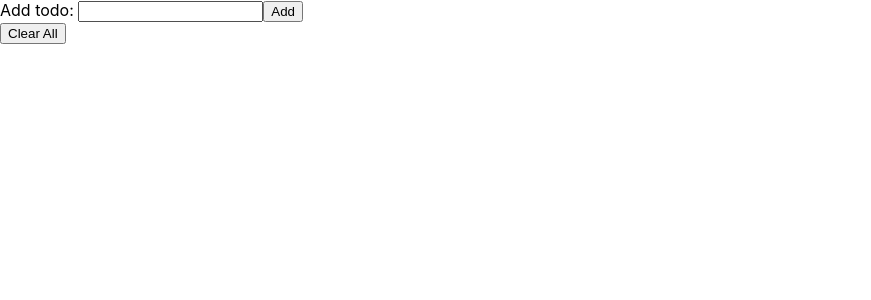
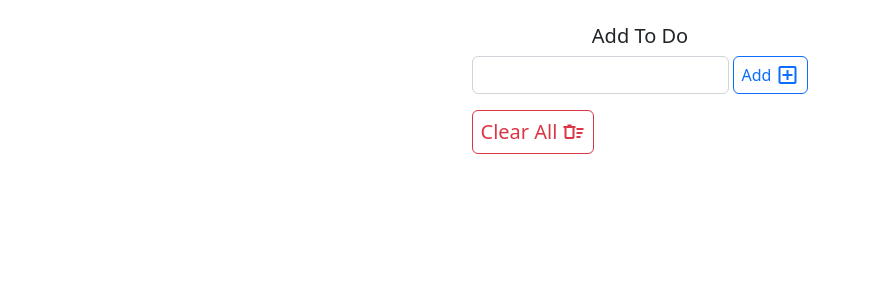
Before and after one commit to reactjs-aug22-class/react_todo, a React (Create React App) app: page / in a window 1280 px wide. Shown: the top 300 px of the page, without its empty margins (0-871 px from the left). Built offline with nearby package versions, Linux system fonts and the light colour scheme.

Commit message:
add styles

```diff
--- a/package.json
+++ b/package.json
@@ -6,7 +6,9 @@
     "@testing-library/jest-dom": "^5.16.5",
     "@testing-library/react": "^13.4.0",
     "@testing-library/user-event": "^13.5.0",
+    "bootstrap": "^5.2.2",
     "react": "^18.2.0",
+    "react-bootstrap": "^2.5.0",
     "react-dom": "^18.2.0",
     "react-scripts": "5.0.1",
     "uuid": "^9.0.0",
--- a/public/index.html
+++ b/public/index.html
@@ -1,14 +1,12 @@
 <!DOCTYPE html>
 <html lang="en">
+
 <head>
   <meta charset="utf-8" />
   <link rel="icon" href="%PUBLIC_URL%/favicon.ico" />
   <meta name="viewport" content="width=device-width, initial-scale=1" />
   <meta name="theme-color" content="#000000" />
-    <meta
-      name="description"
-      content="Web site created using create-react-app"
-    />
+  <meta name="description" content="Web site created using create-react-app" />
   <link rel="apple-touch-icon" href="%PUBLIC_URL%/logo192.png" />
   <!--
       manifest.json provides metadata used when your web app is installed on a
@@ -24,8 +22,11 @@
       work correctly both with client-side routing and a non-root public URL.
       Learn how to configure a non-root public URL by running `npm run build`.
     -->
+  <link rel="stylesheet"
+    href="https://fonts.googleapis.com/css2?family=Material+Symbols+Outlined:opsz,wght,FILL,GRAD@20..48,100..700,0..1,-50..200" />
   <title>React App</title>
 </head>
+
 <body>
   <noscript>You need to enable JavaScript to run this app.</noscript>
   <div id="root"></div>
@@ -40,4 +41,5 @@
       To create a production bundle, use `npm run build` or `yarn build`.
     -->
 </body>
+
 </html>
--- a/src/App.css
+++ b/src/App.css
@@ -36,3 +36,7 @@
     transform: rotate(360deg);
   }
 }
+
+.btn {
+  padding: 2px;
+}
--- a/src/App.js
+++ b/src/App.js
@@ -1,7 +1,12 @@
+import 'bootstrap/dist/css/bootstrap.css'
+
 // @ts-nocheck
 import React, { useState } from 'react'
 
+import Col from 'react-bootstrap/Col'
+import Container from 'react-bootstrap/Container'
 import EditTodoModal from './components/EditTodoModal'
+import Row from 'react-bootstrap/Row'
 import TodoForm from './components/TodoForm'
 import TodoList from './components/TodoList'
 
@@ -9,31 +14,32 @@ function App() {
   // lifting up state
   const [todoList, setTodoList] = useState([])
   const [isOpen, setIsOpen] = useState(false)
-  const [modalInputText, setModalInputText] = useState('')
-  const [editModalCallee, setEditModalCallee] = useState()
+  const [toEditTodoItem, setToEditTodoItem] = useState({})
 
   return (
-    <>
+    <Container className="mt-4">
+      <Row>
+        <Col className="mx-auto d-flex justify-content-center">
+          <div>
             <EditTodoModal
               isOpen={isOpen}
               setIsOpen={setIsOpen}
-        modalInputText={modalInputText}
-        setModalInputText={setModalInputText}
               todoList={todoList}
               setTodoList={setTodoList}
-        editModalCallee={editModalCallee}
-        setEditModalCallee={setEditModalCallee}
+              toEditTodoItem={toEditTodoItem}
+              setToEditTodoItem={setToEditTodoItem}
             />
             <TodoForm setTodoList={setTodoList} />
             <TodoList
               todoList={todoList}
               setTodoList={setTodoList}
               setIsOpen={setIsOpen}
-        modalInputText={modalInputText}
-        setModalInputText={setModalInputText}
-        setEditModalCallee={setEditModalCallee}
+              setToEditTodoItem={setToEditTodoItem}
             />
-    </>
+          </div>
+        </Col>
+      </Row>
+    </Container>
   )
 }
 
--- a/src/components/EditToDoModal.jsx
+++ b/src/components/EditToDoModal.jsx
@@ -1,16 +1,15 @@
 import './EditTodoModal.styles.css'
 
+import Form from 'react-bootstrap/Form'
 import React from 'react'
 
 export default function EditToDoModal({
   isOpen,
   setIsOpen,
-  modalInputText,
-  setModalInputText,
   todoList,
   setTodoList,
-  editModalCallee,
-  setEditModalCallee
+  toEditTodoItem,
+  setToEditTodoItem
 }) {
   const onCancel = e => {
     e.preventDefault()
@@ -21,11 +20,11 @@ export default function EditToDoModal({
     e.preventDefault()
 
     // get the item to be be changed
-    const targetItem = todoList.find(item => item.id === editModalCallee)
+    const targetItem = todoList.find(item => item.id === toEditTodoItem.id)
 
     // get the index of tha item
     const targetItemIndex = todoList.findIndex(
-      item => item.id === editModalCallee
+      item => item.id === toEditTodoItem.id
     )
 
     // make copy of the todo item, unsafe to change the original ref
@@ -33,29 +32,39 @@ export default function EditToDoModal({
 
     // make copy of the todoList, unsafe to change the original ref
     const todoListCopy = [...todoList]
-
     // toggle the isComplete
-    targetItemCopy.text = modalInputText
+    targetItemCopy.text = toEditTodoItem.text
 
     todoListCopy[targetItemIndex] = targetItemCopy
 
     setTodoList(todoListCopy)
-    setEditModalCallee(undefined)
+    setToEditTodoItem({})
     setIsOpen(false)
   }
 
   return (
     <div className={`edit-form-container ${isOpen ? '' : 'hide'}`}>
       <form className="edit-form">
-        <h6>Edit to do</h6>
-        <input
-          value={modalInputText}
+        <p>Edit to do</p>
+        <Form.Control
+          type="text"
+          value={toEditTodoItem.text}
           onChange={e => {
-            setModalInputText(e.target.value)
+            setToEditTodoItem({ ...toEditTodoItem, text: e.target.value })
           }}
         />
-        <button onClick={onSave}>Save</button>
-        <button onClick={onCancel}>Cancel</button>
+
+        <div className="mt-2 d-flex justify-content-end">
+          <button className="btn text-success m-0 p-0" onClick={onSave}>
+            <span className="material-symbols-outlined">save</span>{' '}
+          </button>
+          <button
+            className="btn text-danger btn-sm  m-0 p-0"
+            onClick={onCancel}
+          >
+            <span className="material-symbols-outlined">backspace</span>
+          </button>
+        </div>
       </form>
     </div>
   )
--- a/src/components/EditToDoModal.styles.css
+++ b/src/components/EditToDoModal.styles.css
@@ -11,12 +11,14 @@
   padding-top: 4rem;
 
   background-color: rgba(201, 212, 215, 0.267);
+
+  z-index: 1;
 }
 
 .edit-form {
   background-color: white;
   padding: 1rem;
-  border: 2px solid rgb(65, 22, 17);
+  border: 1.5px solid rgb(65, 22, 17);
   border-radius: 8px;
 }
 
--- a/src/components/TodoForm.jsx
+++ b/src/components/TodoForm.jsx
@@ -1,5 +1,7 @@
 import React, { useRef } from 'react'
 
+import Button from 'react-bootstrap/Button'
+import Form from 'react-bootstrap/Form'
 import { v4 as uuidv4 } from 'uuid'
 
 export default function TodoForm({ setTodoList }) {
@@ -18,13 +20,29 @@ export default function TodoForm({ setTodoList }) {
   }
 
   return (
-    <>
-      <form onSubmit={onAddTodo}>
-        <label htmlFor="todo-input">Add todo: </label>
-        <input type="text" id="todo-input" ref={todoInputRef} />
-        <button>Add</button>
-      </form>
-      <button onClick={onClearAll}>Clear All</button>
-    </>
+    <div className="mb-3 ">
+      <h5 className="text-center">Add To Do</h5>
+      <Form onSubmit={onAddTodo} className="d-flex mb-3">
+        <Form.Group>
+          {/* <Form.Label
+            htmlFor="todo-input"
+            aria-label="todo text"
+            className="h-0"
+          ></Form.Label> */}
+          <Form.Control type="text" id="todo-input" ref={todoInputRef} />
+        </Form.Group>
+        <button className="btn btn-outline-primary px-2 d-flex align-items-center">
+          <span>Add</span>
+          <span class="material-symbols-outlined">add_box</span>
+        </button>
+      </Form>
+      <button
+        className="btn btn-outline-danger px-2 d-flex align-items-center"
+        onClick={onClearAll}
+      >
+        <span className="lead">Clear All</span>
+        <span className="material-symbols-outlined">delete_sweep</span>
+      </button>
+    </div>
   )
 }
--- a/src/components/TodoItem.jsx
+++ b/src/components/TodoItem.jsx
@@ -1,3 +1,7 @@
+import './TodoItem.styles.css'
+
+import Button from 'react-bootstrap/Button'
+import Form from 'react-bootstrap/Form'
 import React from 'react'
 
 export default function TodoItem({
@@ -5,8 +9,7 @@ export default function TodoItem({
   todoList,
   setTodoList,
   setIsOpen,
-  setModalInputText,
-  setEditModalCallee
+  setToEditTodoItem
 }) {
   const onDelete = () => {
     const newTodoList = todoList.filter(item => item.id !== todoItem.id)
@@ -36,27 +39,37 @@ export default function TodoItem({
 
   const onEdit = () => {
     setIsOpen(true)
-    setModalInputText(todoItem.text)
-    setEditModalCallee(todoItem.id)
+    setToEditTodoItem({ ...todoItem })
   }
 
   return (
-    <>
-      <input
+    <div className="d-flex flex-gap-2 align-items-center justify-content-between">
+      <div className="d-flex align-items-center">
+        <Form.Check
           type="checkbox"
+          className="me-1"
           aria-label="complete todo"
           checked={todoItem.isComplete}
           onChange={onCompleteTodo}
         />
         <span
+          className="lead"
           style={{
             textDecoration: todoItem.isComplete ? 'line-through' : 'none'
           }}
         >
           {todoItem.text}
         </span>
-      <button onClick={onDelete}>del</button>
-      <button onClick={onEdit}>edit</button>
-    </>
+      </div>
+
+      <div>
+        <button className="btn text-danger m-0 p-0" onClick={onDelete}>
+          <span className="material-symbols-outlined">delete_forever</span>
+        </button>
+        <button className="btn text-secondary btn-sm  m-0 p-0" onClick={onEdit}>
+          <span className="material-symbols-outlined">edit</span>
+        </button>
+      </div>
+    </div>
   )
 }
--- /dev/null
+++ b/src/components/TodoItem.styles.css
@@ -0,0 +1,3 @@
+.d-flex {
+  gap: 4px;
+}
--- a/src/components/TodoList.jsx
+++ b/src/components/TodoList.jsx
@@ -6,20 +6,18 @@ export default function TodoList({
   todoList,
   setTodoList,
   setIsOpen,
-  setModalInputText,
-  setEditModalCallee
+  setToEditTodoItem
 }) {
   return (
-    <ul>
+    <ul className="list-group">
       {todoList.map((todoItem, index) => (
-        <li key={index}>
+        <li className="list-group-item" key={index}>
           <TodoItem
             todoItem={todoItem}
             todoList={todoList}
             setTodoList={setTodoList}
             setIsOpen={setIsOpen}
-            setModalInputText={setModalInputText}
-            setEditModalCallee={setEditModalCallee}
+            setToEditTodoItem={setToEditTodoItem}
           />
         </li>
       ))}
--- a/src/index.css
+++ b/src/index.css
@@ -1,5 +1,5 @@
 body {
-  margin: 0;
+  margin: 0 !important;
   font-family: -apple-system, BlinkMacSystemFont, 'Segoe UI', 'Roboto', 'Oxygen',
     'Ubuntu', 'Cantarell', 'Fira Sans', 'Droid Sans', 'Helvetica Neue',
     sans-serif;
```
Also changed, not shown: 1 other file (tests, documents, lock files or other folders). Lines whose indentation alone changed are shown as unchanged.
